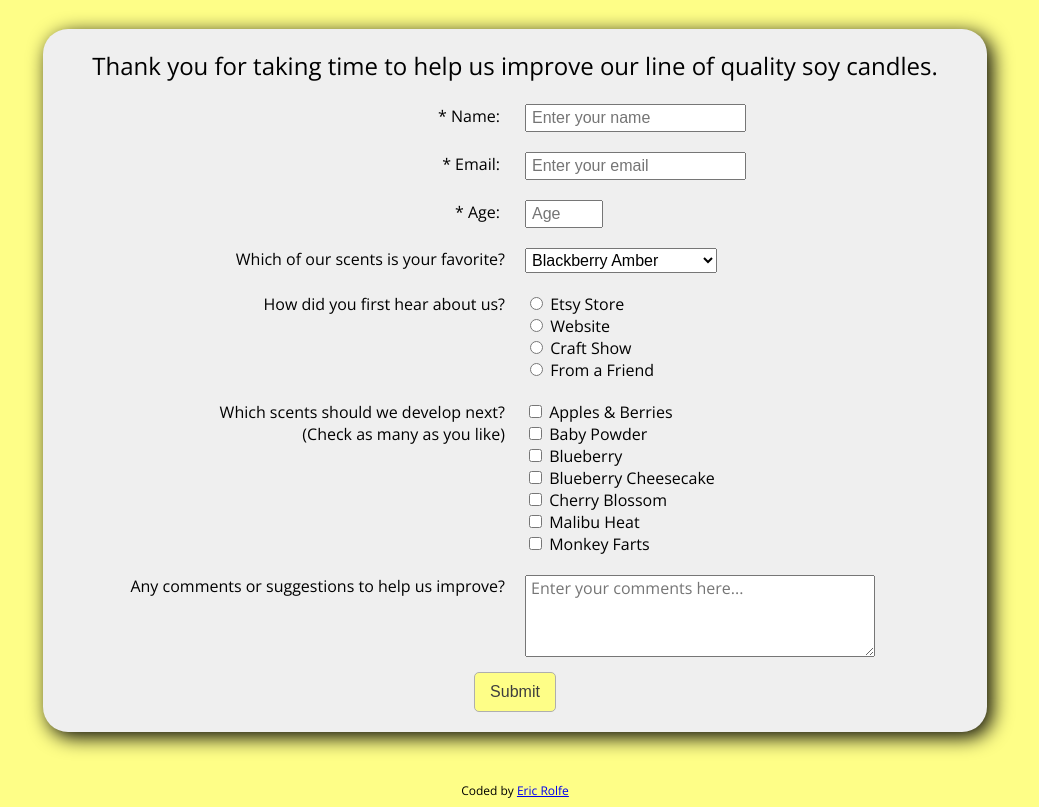
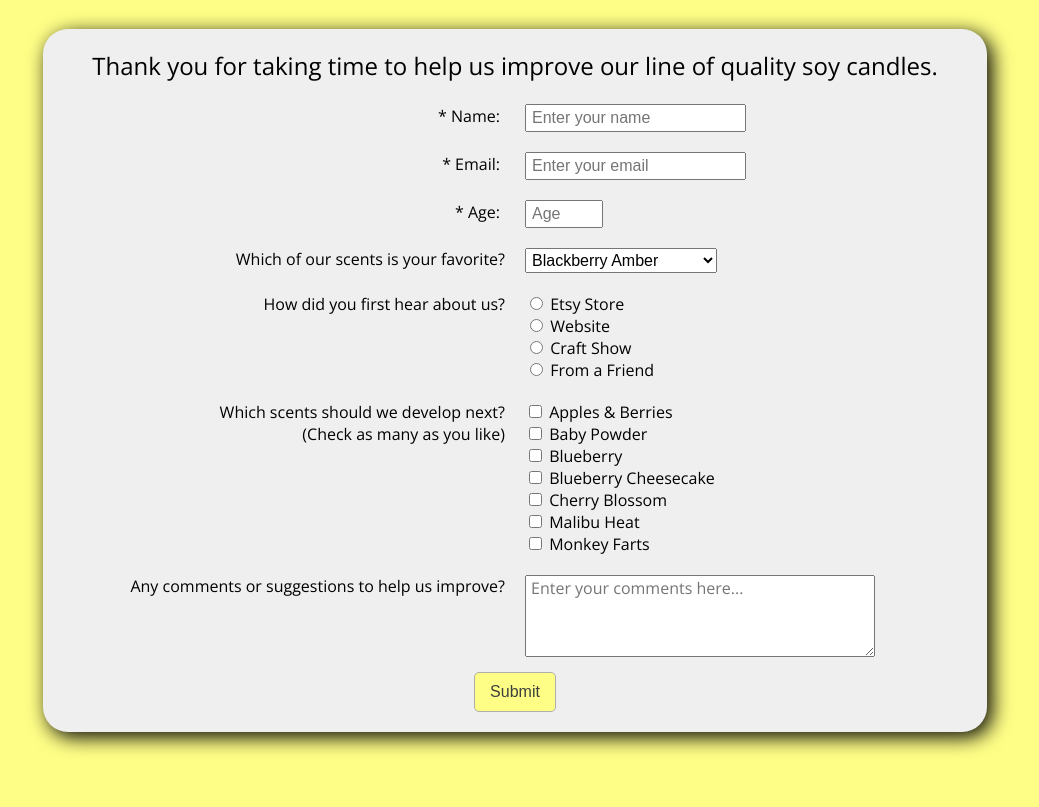
Before and after one commit to MuhammadZohaibAwan/survey-form, a plain HTML site: page index.html in a window 1280 px wide. Shown: the part 91-898 px from the top of the page, without its empty margins (125-1164 px from the left). After the commit the page ends 873 px from the top, so only its background shows below. Drawn offline with nearby package versions, Linux system fonts and the light colour scheme; a web font is replaced by a local one.

Commit message:
Update index.html

```diff
--- a/index.html
+++ b/index.html
@@ -132,7 +132,7 @@
     </div>
   </main>
   <footer>
-    <p>Coded by <a href="https://www.freecodecamp.org/elrolfe" target="_blank">Eric Rolfe</a>
+
   </footer>
   <script src="https://cdn.freecodecamp.org/testable-projects-fcc/v1/bundle.js"></script>
 </body>
```
